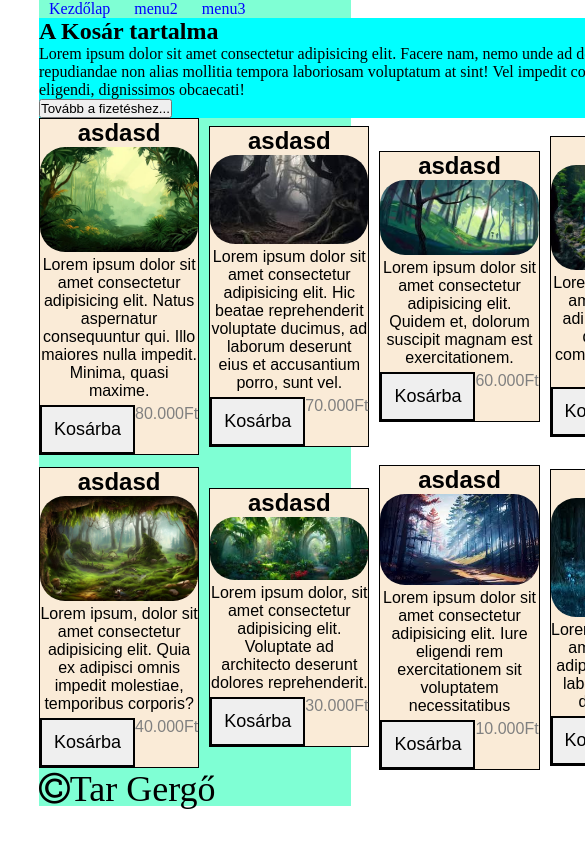
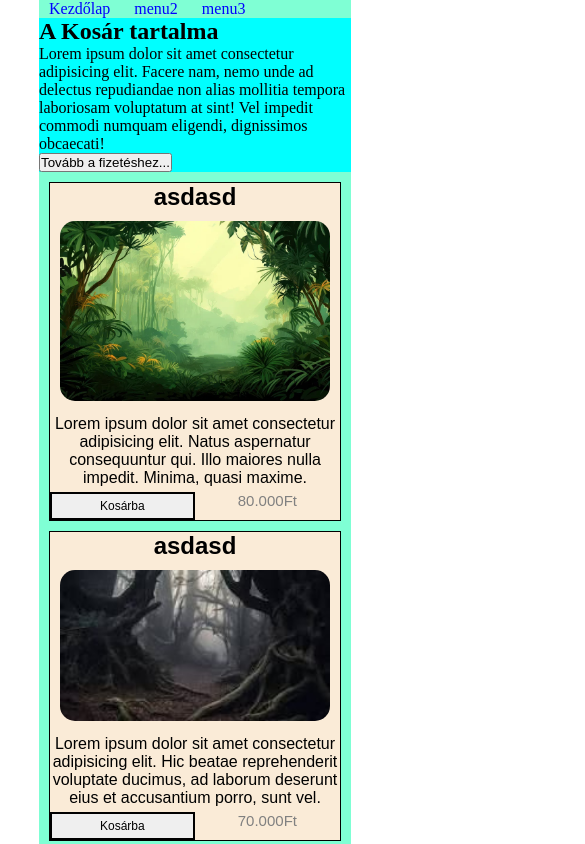
Before and after one commit to Zerghorda/Tar_Gergo_Webaruhaz_11_24, a plain HTML site: page index.html in a window 390 px wide. Shown: the top 844 px of the page, 585 px wide, since content can reach past the window. Drawn offline with Linux system fonts and the light colour scheme.

Commit message:
reszponzivabb es szebb

```diff
--- a/style.css
+++ b/style.css
@@ -32,29 +32,29 @@ nav li {
 .card {
   background-color: antiquewhite;
   max-width: 300px;
-  margin: auto;
   text-align: center;
   font-family: arial;
-  text-align: center;
   border: 1px solid black;
 }
 .price {
+  font-size: 15px;
   color: gray;
 }
 .card button {
   border: #000 solid 2px;
   outline: 0;
-  padding: 12px;
+  padding: 5px;
   color: black;
   text-align: center;
   cursor: pointer;
   width: 100%;
-  font-size: 18px;
+  font-size: 12px;
 }
 .card button:hover {
   opacity: 0.7;
 }
 article {
+  padding: 10px;
   gap: 10px;
   grid-area: a;
   display: grid;
@@ -70,22 +70,35 @@ aside {
   background-color: aqua;
 }
 footer {
+  font-size: 15px;
   grid-area: f;
 }
-img{
+img {
+  padding: 10px;
+  width: 100%;
   border-radius: 25px;
 }
-@media screen and (max-width:600px) {
-    main{
+@media screen and (max-width: 800px) {
+  main {
     grid-template-areas:
       "n"
       "as"
       "a"
       "f";
-
   }
-    article{
-        grid-template-rows: auto;
+  article {
+    grid-template-columns: auto auto;
   }
-
 }
+@media screen and (max-width: 600px) {
+  main {
+    grid-template-areas:
+      "n"
+      "as"
+      "a"
+      "f";
+  }
+  article {
+    grid-template-columns: auto;
+  }
+}
```
Lines whose indentation alone changed are shown as unchanged.
